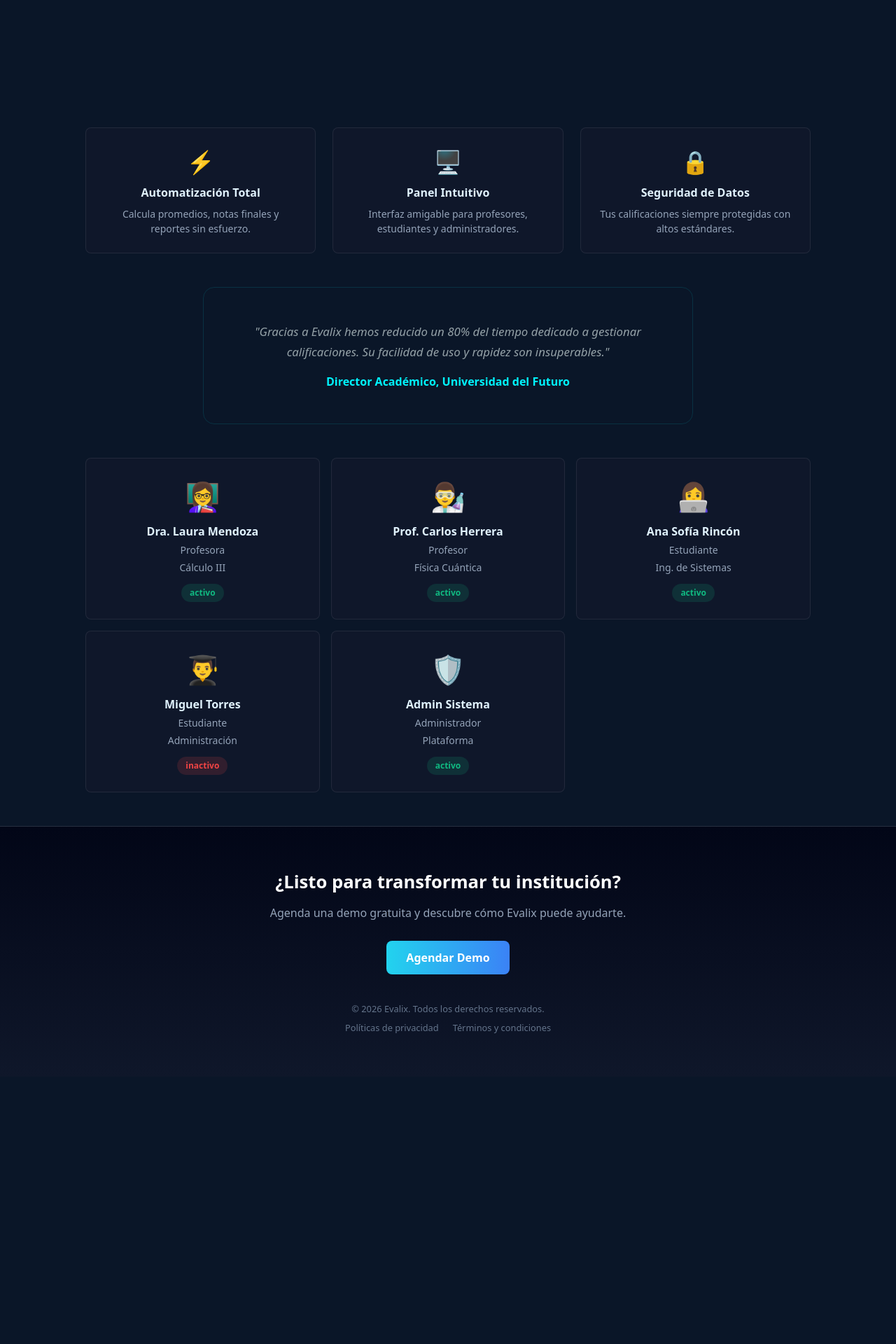
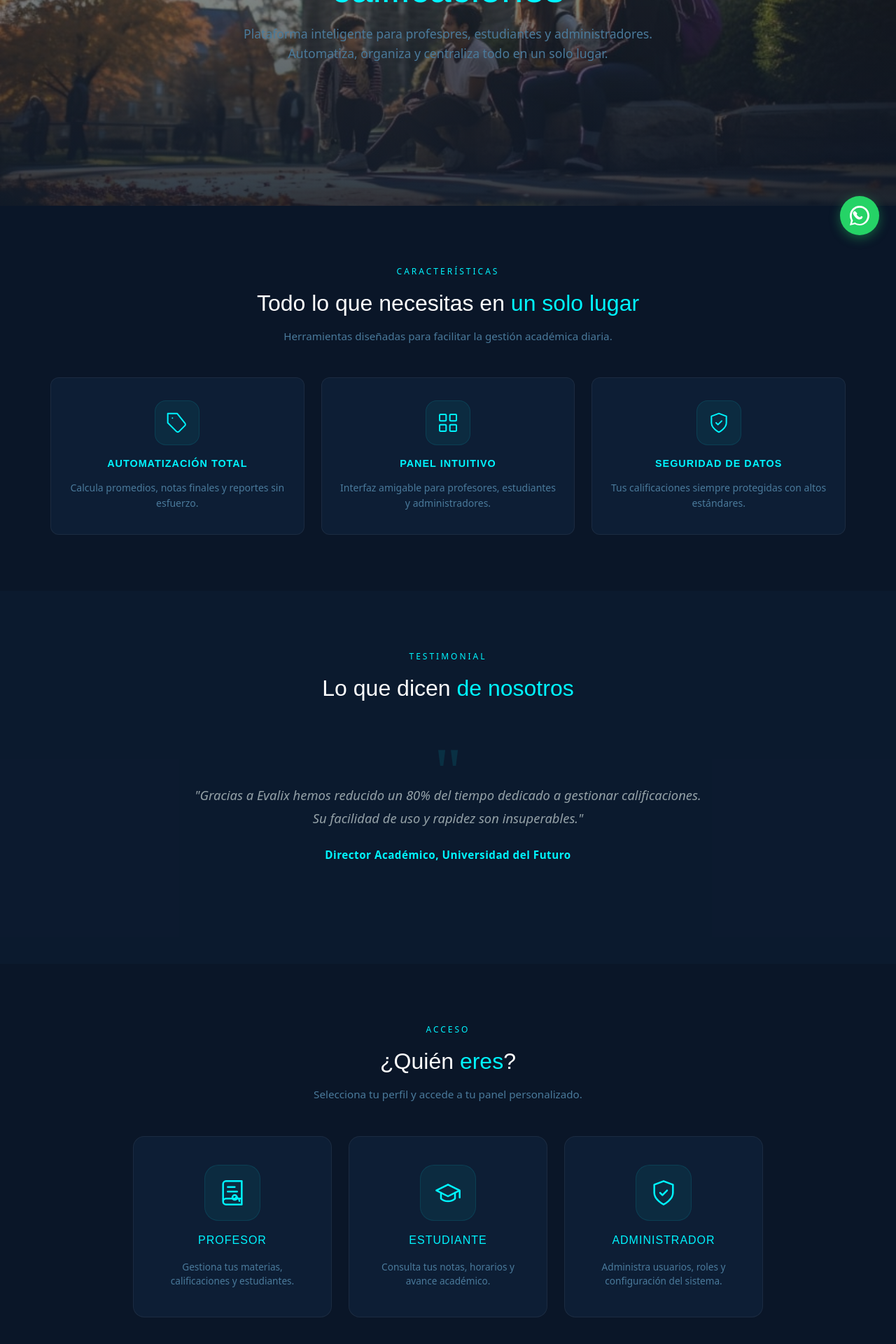
Before and after one commit to Pedro-2493/React-gestion-notas-grupo-8, a React (Vite) app: page / in a window 1280 px wide. Shown: the part 440-2360 px from the top of the page at 70% size. Before the commit the page ends 1978 px from the top, so only its background shows below. Built offline with nearby package versions, Linux system fonts and the light colour scheme.

Commit message:
reestructuracion del home

```diff
--- a/src/App.jsx
+++ b/src/App.jsx
@@ -8,7 +8,7 @@ import LoginPage from "./views/LoginPage";
 import UsuariosList from "./views/UsuariosList";
 import { UsuariosProvider } from "./context/UsuariosContext";
 import EstudiantesDashboard from "./views/EstudiantesDashboard";
-
+import WhatsAppButton from "./components/WhatsAppButton";
 
 const App = () => {
   return (
@@ -23,6 +23,7 @@ const App = () => {
         <Route path="/usuarios" element={<UsuariosList />} />
       </Routes>
       <Footer />
+      <WhatsAppButton />
     </UsuariosProvider>
   );
 };
--- a/src/components/CaracteristicaCard.jsx
+++ b/src/components/CaracteristicaCard.jsx
@@ -3,7 +3,7 @@ import styles from './CaracteristicaCard.module.css';
 function CaracteristicaCard({ icono, titulo, descripcion }) {
   return (
     <div className={styles.featureCard}>
-      <span>{icono}</span>
+      <div className={styles.iconWrap}>{icono}</div>
       <h3>{titulo}</h3>
       <p>{descripcion}</p>
     </div>
--- a/src/components/CaracteristicaCard.module.css
+++ b/src/components/CaracteristicaCard.module.css
@@ -1,36 +1,54 @@
 .featureCard {
-  padding: 1.5rem;
-  border-radius: 0.5rem;
-  background: #0f172a;
-  border: 1px solid rgba(255, 255, 255, 0.08);
+  background: #0d1e35;
+  border: 1px solid rgba(255, 255, 255, 0.06);
+  border-radius: 12px;
+  padding: 2rem 1.5rem;
   text-align: center;
-  transition: transform 0.2s;
+  transition: transform 0.25s ease, border-color 0.25s ease, box-shadow 0.25s ease;
 }
 
 .featureCard:hover {
-  transform: translateY(-4px);
-  border-color: rgba(34, 211, 238, 0.3);
+  transform: translateY(-6px);
+  border-color: rgba(0, 245, 255, 0.3);
+  box-shadow: 0 8px 30px rgba(0, 245, 255, 0.08);
 }
 
-.featureCard span {
-  font-size: 2rem;
-  display: block;
-  margin-bottom: 0.5rem;
+.iconWrap {
+  width: 64px;
+  height: 64px;
+  display: flex;
+  align-items: center;
+  justify-content: center;
+  margin: 0 auto 1rem;
+  border-radius: 16px;
+  background: rgba(0, 245, 255, 0.06);
+  border: 1px solid rgba(0, 245, 255, 0.1);
+  transition: background 0.25s, border-color 0.25s;
+}
+
+.featureCard:hover .iconWrap {
+  background: rgba(0, 245, 255, 0.1);
+  border-color: rgba(0, 245, 255, 0.25);
 }
 
 .featureCard h3 {
+  font-family: 'Orbitron', sans-serif;
   font-weight: 600;
-  margin-bottom: 0.5rem;
-  color: #e0f2fe;
+  font-size: 0.9rem;
+  letter-spacing: 1px;
+  text-transform: uppercase;
+  margin-bottom: 0.75rem;
+  color: #00f5ff;
 }
 
 .featureCard p {
   font-size: 0.875rem;
-  color: #94a3b8;
+  color: #4a7a9b;
+  line-height: 1.6;
 }
 
 @media (max-width: 640px) {
   .featureCard {
-    padding: 1rem;
+    padding: 1.5rem 1rem;
   }
 }
--- a/src/components/Navbar.jsx
+++ b/src/components/Navbar.jsx
@@ -23,8 +23,6 @@ function Navbar() {
       <div className={styles.navLinks}>
         <Link to="/" className={styles.navLink}>Inicio</Link>
         <Link to="/login" className={styles.navLink}>Ingresar</Link>
-        <Link to="/docentes" className={styles.navLink}>Docentes</Link>
-        <Link to="/estudiantes" className={styles.navLink}>Estudiantes</Link>
         <Link to="/contacto" className={styles.navLink}>Contacto</Link>
         <Link to="/usuarios" className={styles.navLink}>Usuarios</Link>
       </div>
--- a/src/components/UsuarioCard.module.css
+++ b/src/components/UsuarioCard.module.css
@@ -1,61 +1,74 @@
 .usuarioCard {
+  background: #0d1e35;
+  border: 1px solid rgba(255, 255, 255, 0.06);
+  border-radius: 12px;
   padding: 1.5rem;
-  border-radius: 0.5rem;
-  background: #0f172a;
-  border: 1px solid rgba(255, 255, 255, 0.08);
   text-align: center;
-  transition: transform 0.2s;
+  transition: transform 0.25s ease, border-color 0.25s ease, box-shadow 0.25s ease;
 }
 
 .usuarioCard:hover {
   transform: translateY(-4px);
-  border-color: rgba(34, 211, 238, 0.3);
+  border-color: rgba(0, 245, 255, 0.3);
+  box-shadow: 0 8px 30px rgba(0, 245, 255, 0.08);
 }
 
 .avatar {
-  font-size: 2.5rem;
+  font-size: 3rem;
   display: block;
-  margin-bottom: 0.5rem;
+  margin-bottom: 0.75rem;
 }
 
 .usuarioCard h3 {
-  font-weight: 600;
+  font-weight: 700;
+  font-size: 1rem;
   margin-bottom: 0.25rem;
   color: #e0f2fe;
 }
 
 .rol {
-  font-size: 0.875rem;
-  color: #94a3b8;
+  font-size: 0.8rem;
+  color: #00f5ff;
+  letter-spacing: 1px;
+  text-transform: uppercase;
   margin-bottom: 0.25rem;
+  font-weight: 600;
 }
 
 .materia {
-  font-size: 0.875rem;
-  color: #94a3b8;
-  margin-bottom: 0.75rem;
+  font-size: 0.85rem;
+  color: #4a7a9b;
+  margin-bottom: 1rem;
 }
 
 .estado {
   display: inline-block;
-  padding: 0.25rem 0.75rem;
+  padding: 0.25rem 1rem;
   border-radius: 9999px;
-  font-size: 0.75rem;
-  font-weight: 600;
+  font-size: 0.7rem;
+  font-weight: 700;
+  letter-spacing: 0.5px;
+  text-transform: uppercase;
 }
 
 .activo {
-  background: rgba(16, 185, 129, 0.15);
+  background: rgba(16, 185, 129, 0.12);
   color: #10b981;
+  border: 1px solid rgba(16, 185, 129, 0.2);
 }
 
 .inactivo {
-  background: rgba(239, 68, 68, 0.15);
+  background: rgba(239, 68, 68, 0.12);
   color: #ef4444;
+  border: 1px solid rgba(239, 68, 68, 0.2);
 }
 
 @media (max-width: 640px) {
   .usuarioCard {
-    padding: 1rem;
+    padding: 1.25rem;
+  }
+
+  .avatar {
+    font-size: 2.5rem;
   }
 }
--- /dev/null
+++ b/src/components/WhatsAppButton.jsx
@@ -0,0 +1,25 @@
+import styles from './WhatsAppButton.module.css'
+
+const WHATSAPP_NUMBER = ''
+const WHATSAPP_MESSAGE = 'Hola, quiero más información sobre Evalix'
+
+function WhatsAppButton() {
+  const whatsappUrl = `https://api.whatsapp.com/send?phone=${WHATSAPP_NUMBER}&text=${encodeURIComponent(WHATSAPP_MESSAGE)}`
+
+  return (
+    <a
+      href={whatsappUrl}
+      target="_blank"
+      rel="noopener noreferrer"
+      className={styles.whatsapp}
+      aria-label="Contactar por WhatsApp"
+    >
+      <svg viewBox="0 0 32 32" fill="white" className={styles.icon}>
+        <path d="M16 0C7.2 0 0 7.2 0 16c0 2.8 0.8 5.6 2 8L0 32l8.4-2c2.4 1.2 4.8 2 7.6 2 8.8 0 16-7.2 16-16S24.8 0 16 0z m0 29.6c-2.4 0-4.8-0.8-6.8-2l-0.4-0.4-5.2 1.6 1.6-5.2-0.4-0.4C4 22.4 3.2 19.6 3.2 16c0-7.2 5.6-12.8 12.8-12.8S28.8 8.8 28.8 16 23.2 29.6 16 29.6z" />
+        <path d="M22.4 18.8c-0.4-0.4-2.4-1.2-2.8-1.6s-0.8-0.4-1.2 0c-0.4 0.4-1.2 1.6-1.6 1.6-0.4 0-0.8 0-1.2-0.4-1.6-0.8-3.2-2-4-3.6-0.4-0.4 0-0.8 0-1.2 0.4-0.4 0.4-0.8 0.4-1.2s-0.4-0.8-0.8-1.2c-0.4-0.4-2-2-2.4-2.4s-1.2-0.4-1.6 0c-0.8 0.8-2 1.6-2 3.2 0 1.2 0.8 2.4 1.2 3.2 1.6 2.8 3.6 5.2 6.4 6.4 1.2 0.4 2 0.8 3.2 0.8 1.6 0 3.2-0.8 4-2 0.8-1.2 0.8-2 0.4-2.4z" />
+      </svg>
+    </a>
+  )
+}
+
+export default WhatsAppButton
--- /dev/null
+++ b/src/components/WhatsAppButton.module.css
@@ -0,0 +1,39 @@
+.whatsapp {
+  position: fixed;
+  bottom: 1.5rem;
+  right: 1.5rem;
+  width: 56px;
+  height: 56px;
+  border-radius: 50%;
+  background: #25d366;
+  display: flex;
+  align-items: center;
+  justify-content: center;
+  box-shadow: 0 4px 16px rgba(37, 211, 102, 0.4);
+  transition: transform 0.25s ease, box-shadow 0.25s ease;
+  z-index: 999;
+}
+
+.whatsapp:hover {
+  transform: scale(1.1);
+  box-shadow: 0 6px 24px rgba(37, 211, 102, 0.6);
+}
+
+.icon {
+  width: 28px;
+  height: 28px;
+}
+
+@media (max-width: 640px) {
+  .whatsapp {
+    width: 48px;
+    height: 48px;
+    bottom: 1rem;
+    right: 1rem;
+  }
+
+  .icon {
+    width: 24px;
+    height: 24px;
+  }
+}
--- a/src/data/caracteristicas.js
+++ /dev/null
@@ -1,5 +0,0 @@
-export const caracteristicasData = [
-  { id: 1, icono: "⚡", titulo: "Automatización Total",  descripcion: "Calcula promedios, notas finales y reportes sin esfuerzo." },
-  { id: 2, icono: "🖥️", titulo: "Panel Intuitivo",       descripcion: "Interfaz amigable para profesores, estudiantes y administradores." },
-  { id: 3, icono: "🔒", titulo: "Seguridad de Datos",    descripcion: "Tus calificaciones siempre protegidas con altos estándares." },
-]
--- /dev/null
+++ b/src/data/caracteristicas.jsx
@@ -0,0 +1,37 @@
+export const caracteristicasData = [
+  {
+    id: 1,
+    icono: (
+      <svg width="32" height="32" viewBox="0 0 24 24" fill="none" stroke="#00f5ff" strokeWidth="1.5" strokeLinecap="round" strokeLinejoin="round">
+        <path d="M12 2H2v10l9.29 9.29a2 2 0 0 0 2.83 0l6.17-6.17a2 2 0 0 0 0-2.83L12 2Z" />
+        <path d="M7 7h.01" />
+      </svg>
+    ),
+    titulo: "Automatización Total",
+    descripcion: "Calcula promedios, notas finales y reportes sin esfuerzo."
+  },
+  {
+    id: 2,
+    icono: (
+      <svg width="32" height="32" viewBox="0 0 24 24" fill="none" stroke="#00f5ff" strokeWidth="1.5" strokeLinecap="round" strokeLinejoin="round">
+        <rect x="3" y="3" width="7" height="7" rx="1" />
+        <rect x="14" y="3" width="7" height="7" rx="1" />
+        <rect x="3" y="14" width="7" height="7" rx="1" />
+        <rect x="14" y="14" width="7" height="7" rx="1" />
+      </svg>
+    ),
+    titulo: "Panel Intuitivo",
+    descripcion: "Interfaz amigable para profesores, estudiantes y administradores."
+  },
+  {
+    id: 3,
+    icono: (
+      <svg width="32" height="32" viewBox="0 0 24 24" fill="none" stroke="#00f5ff" strokeWidth="1.5" strokeLinecap="round" strokeLinejoin="round">
+        <path d="M12 22s8-4 8-10V5l-8-3-8 3v7c0 6 8 10 8 10z" />
+        <path d="M9 12l2 2 4-4" />
+      </svg>
+    ),
+    titulo: "Seguridad de Datos",
+    descripcion: "Tus calificaciones siempre protegidas con altos estándares."
+  },
+]
--- a/src/views/Home.jsx
+++ b/src/views/Home.jsx
@@ -1,31 +1,80 @@
 import { useState } from 'react'
-import { usuariosData } from '../data/usuarios'
-import { caracteristicasData } from '../data/caracteristicas'
+import { Link } from 'react-router-dom'
+import { caracteristicasData } from '../data/caracteristicas.jsx'
 import CaracteristicaCard from '../components/CaracteristicaCard'
-import UsuarioCard from '../components/UsuarioCard'
 import styles from './Home.module.css'
+import heroBg from '../images/universidad.jpg'
 
-
-
-
+const roles = [
+  {
+    id: 'profesor',
+    icono: (
+      <svg width="40" height="40" viewBox="0 0 24 24" fill="none" stroke="#00f5ff" strokeWidth="1.5" strokeLinecap="round" strokeLinejoin="round">
+        <path d="M4 19.5v-15A2.5 2.5 0 0 1 6.5 2H20v20H6.5a2.5 2.5 0 0 1 0-5H20" />
+        <path d="M8 7h6" />
+        <path d="M8 11h8" />
+        <circle cx="14" cy="16" r="2" />
+        <path d="M18 19a3 3 0 0 0-3-3" />
+      </svg>
+    ),
+    titulo: 'Profesor',
+    descripcion: 'Gestiona tus materias, calificaciones y estudiantes.',
+  },
+  {
+    id: 'estudiante',
+    icono: (
+      <svg width="40" height="40" viewBox="0 0 24 24" fill="none" stroke="#00f5ff" strokeWidth="1.5" strokeLinecap="round" strokeLinejoin="round">
+        <path d="M22 10v6M2 10l10-5 10 5-10 5z" />
+        <path d="M6 12v5c3 3 9 3 12 0v-5" />
+      </svg>
+    ),
+    titulo: 'Estudiante',
+    descripcion: 'Consulta tus notas, horarios y avance académico.',
+  },
+  {
+    id: 'administrador',
+    icono: (
+      <svg width="40" height="40" viewBox="0 0 24 24" fill="none" stroke="#00f5ff" strokeWidth="1.5" strokeLinecap="round" strokeLinejoin="round">
+        <path d="M12 22s8-4 8-10V5l-8-3-8 3v7c0 6 8 10 8 10z" />
+        <path d="M9 12l2 2 4-4" />
+      </svg>
+    ),
+    titulo: 'Administrador',
+    descripcion: 'Administra usuarios, roles y configuración del sistema.',
+  },
+]
 
 function Home() {
-  const [usuarios, setUsuarios] = useState(usuariosData)
-  const [caracteristicas, setCaracteristicas] = useState(caracteristicasData)
+  const [caracteristicas] = useState(caracteristicasData)
 
   return (
     <main>
 
-      {/* HERO — viene de <section class="section__h1"> */}
-      <section className={styles.hero}>
+      <section className={styles.hero} style={{ backgroundImage: `url(${heroBg})` }}>
+        <div className={styles.heroOverlay}></div>
+        <div className={styles.heroContent}>
+          <span className={styles.heroTag}>Evalix</span>
           <h1 className={styles.heroTitle}>
-          Optimiza la gestión de calificaciones
+            Optimiza la <span className={styles.heroTitleAccent}>gestión de calificaciones</span>
           </h1>
-        <p className={styles.heroSub}>bienvenidos al futuro.</p>
+          <p className={styles.heroSub}>
+            Plataforma inteligente para profesores, estudiantes y administradores.
+            Automatiza, organiza y centraliza todo en un solo lugar.
+          </p>
+        </div>
       </section>
 
-      {/* CARACTERÍSTICAS — viene de los 3 divs .caracteristicas */}
-      <section className={styles.featuresGrid}>
+      <section className={styles.section}>
+        <div className={styles.sectionHeader}>
+          <span className={styles.sectionTag}>Características</span>
+          <h2 className={styles.sectionTitle}>
+            Todo lo que necesitas en <span>un solo lugar</span>
+          </h2>
+          <p className={styles.sectionDesc}>
+            Herramientas diseñadas para facilitar la gestión académica diaria.
+          </p>
+        </div>
+        <div className={styles.featuresGrid}>
           {caracteristicas.map((item) => (
             <CaracteristicaCard
               key={item.id}
@@ -34,10 +83,17 @@ function Home() {
               descripcion={item.descripcion}
             />
           ))}
+        </div>
       </section>
 
-      {/* TESTIMONIAL — viene de <section id="testimonial"> */}
-      <section className={styles.testimonial}>
+      <section className={styles.sectionAlt}>
+        <div className={styles.sectionHeader}>
+          <span className={styles.sectionTag}>Testimonial</span>
+          <h2 className={styles.sectionTitle}>
+            Lo que dicen <span>de nosotros</span>
+          </h2>
+        </div>
+        <div className={styles.testimonial}>
           <p className={styles.testimonialText}>
             "Gracias a Evalix hemos reducido un 80% del tiempo dedicado
             a gestionar calificaciones. Su facilidad de uso y rapidez
@@ -46,20 +102,28 @@ function Home() {
           <span className={styles.testimonialAuthor}>
             Director Académico, Universidad del Futuro
           </span>
+        </div>
       </section>
 
-      {/* USUARIOS — sección nueva con mock data */}
-      <section className={styles.usuariosGrid}>
-        {usuarios.map((usuario) => (
-          <UsuarioCard
-            key={usuario.id}
-            avatar={usuario.avatar}
-            nombre={usuario.nombre}
-            rol={usuario.rol}
-            materia={usuario.materia}
-            estado={usuario.estado}
-          />
+      <section className={styles.section}>
+        <div className={styles.sectionHeader}>
+          <span className={styles.sectionTag}>Acceso</span>
+          <h2 className={styles.sectionTitle}>
+            ¿Quién <span>eres</span>?
+          </h2>
+          <p className={styles.sectionDesc}>
+            Selecciona tu perfil y accede a tu panel personalizado.
+          </p>
+        </div>
+        <div className={styles.rolesGrid}>
+          {roles.map((rol) => (
+            <Link key={rol.id} to={`/login?rol=${rol.id}`} className={styles.roleCard}>
+              <div className={styles.roleIcon}>{rol.icono}</div>
+              <h3 className={styles.roleTitle}>{rol.titulo}</h3>
+              <p className={styles.roleDesc}>{rol.descripcion}</p>
+            </Link>
           ))}
+        </div>
       </section>
 
     </main>
--- a/src/views/Home.module.css
+++ b/src/views/Home.module.css
@@ -1,164 +1,255 @@
-/* HERO*/
 .hero {
-  min-height: 60vh;
+  position: relative;
+  min-height: 80vh;
   display: flex;
   flex-direction: column;
   align-items: center;
   justify-content: center;
   text-align: center;
-  padding: 4rem 2rem;
+  padding: 6rem 2rem;
+  background-size: cover;
+  background-position: center;
+  background-repeat: no-repeat;
+  overflow: hidden;
+}
+
+.heroOverlay {
+  position: absolute;
+  inset: 0;
+  background: linear-gradient(
+    to bottom,
+    rgba(10, 22, 40, 0.75) 0%,
+    rgba(10, 22, 40, 0.5) 50%,
+    rgba(10, 22, 40, 0.85) 100%
+  );
+  pointer-events: none;
+}
+
+.heroContent {
+  position: relative;
+  z-index: 1;
+  max-width: 800px;
+}
+
+.heroTag {
+  display: inline-block;
+  padding: 0.4rem 1.2rem;
+  border: 1px solid rgba(0, 245, 255, 0.3);
+  border-radius: 9999px;
+  font-size: 0.8rem;
+  color: #00f5ff;
+  letter-spacing: 2px;
+  text-transform: uppercase;
+  margin-bottom: 1.5rem;
 }
 
 .heroTitle {
   font-family: 'Orbitron', sans-serif;
-  font-size: clamp(1.8rem, 5vw, 3rem);
+  font-size: clamp(2rem, 5vw, 3.5rem);
+  color: #ffffff;
+  line-height: 1.2;
+  margin-bottom: 1rem;
+}
+
+.heroTitleAccent {
   color: #00f5ff;
-  text-shadow: 0 0 20px rgba(0, 245, 255, 0.5);
-  margin-bottom: 1rem;
 }
 
 .heroSub {
   font-size: 1.1rem;
   color: #4a7a9b;
-  letter-spacing: 2px;
+  line-height: 1.6;
+  max-width: 600px;
+  margin: 0 auto 2rem;
 }
 
-/* CARACTERÍSTICAS*/
+.section {
+  padding: 5rem 2rem;
+  max-width: 1200px;
+  margin: 0 auto;
+}
+
+.sectionAlt {
+  background: rgba(13, 30, 53, 0.5);
+  padding: 5rem 2rem;
+}
+
+.sectionHeader {
+  text-align: center;
+  margin-bottom: 3rem;
+}
+
+.sectionTag {
+  display: inline-block;
+  font-size: 0.75rem;
+  color: #00f5ff;
+  letter-spacing: 3px;
+  text-transform: uppercase;
+  margin-bottom: 0.75rem;
+}
+
+.sectionTitle {
+  font-family: 'Orbitron', sans-serif;
+  font-size: clamp(1.5rem, 3vw, 2rem);
+  color: #ffffff;
+  margin: 0;
+}
+
+.sectionTitle span {
+  color: #00f5ff;
+}
+
+.sectionDesc {
+  color: #4a7a9b;
+  font-size: 0.95rem;
+  margin-top: 0.75rem;
+  max-width: 600px;
+  margin-left: auto;
+  margin-right: auto;
+}
+
 .featuresGrid {
   display: grid;
-  grid-template-columns: repeat(auto-fit, minmax(260px, 1fr));
+  grid-template-columns: repeat(auto-fit, minmax(280px, 1fr));
   gap: 1.5rem;
-  max-width: 1100px;
-  margin: 0 auto;
-  padding: 3rem 2rem;
 }
 
-.featureCard {
-  background: #0a1628;
-  border: 1px solid rgba(0, 245, 255, 0.2);
-  border-radius: 12px;
-  padding: 2rem;
-  transition: transform 0.25s ease, border-color 0.25s ease;
+.testimonial {
+  max-width: 800px;
+  margin: 0 auto;
+  padding: 4rem 2rem;
+  text-align: center;
+  position: relative;
 }
 
-.featureCard:hover {
-  transform: translateY(-6px);
-  border-color: #00f5ff;
-}
-
-.featureCard span {
-  font-size: 2rem;
-}
-
-.featureCard h3 {
-  font-family: 'Orbitron', sans-serif;
-  color: #00f5ff;
-  margin: 0.75rem 0 0.5rem;
-  font-size: 0.9rem;
-  letter-spacing: 1px;
-  text-transform: uppercase;
-}
-
-.featureCard p {
-  color: #4a7a9b;
-  font-size: 0.9rem;
-  line-height: 1.6;
-}
-/*#747bff*/
-/* TESTIMONIAL */
-.testimonial {
-  max-width: 700px;
-  margin: 0 auto;
-  padding: 3rem 2rem;
-  text-align: center;
-  border: 1px solid rgba(0, 245, 255, 0.12);
-  border-radius: 16px;
+.testimonial::before {
+  content: '"';
+  position: absolute;
+  top: 0;
+  left: 50%;
+  transform: translateX(-50%);
+  font-size: 6rem;
+  color: rgba(0, 245, 255, 0.1);
+  font-family: Georgia, serif;
+  line-height: 1;
 }
 
 .testimonialText {
-  font-size: 1.05rem;
+  font-size: 1.15rem;
   color: #94a1a7;
   font-style: italic;
-  line-height: 1.75;
-  margin-bottom: 1rem;
+  line-height: 1.8;
+  margin-bottom: 1.5rem;
+  position: relative;
 }
 
 .testimonialAuthor {
-  font-weight: bold;
+  font-weight: 700;
+  color: #00f5ff;
+  font-size: 0.95rem;
+  letter-spacing: 0.5px;
+}
+
+.rolesGrid {
+  display: grid;
+  grid-template-columns: repeat(3, 1fr);
+  gap: 1.5rem;
+  max-width: 900px;
+  margin: 0 auto;
+}
+
+.roleCard {
+  background: #0d1e35;
+  border: 1px solid rgba(255, 255, 255, 0.06);
+  border-radius: 16px;
+  padding: 2.5rem 1.5rem;
+  text-align: center;
+  display: flex;
+  flex-direction: column;
+  align-items: center;
+  gap: 1rem;
+  text-decoration: none;
+  color: inherit;
+  transition: transform 0.25s ease, border-color 0.25s ease, box-shadow 0.25s ease;
+}
+
+.roleCard:hover {
+  transform: translateY(-8px);
+  border-color: rgba(0, 245, 255, 0.3);
+  box-shadow: 0 8px 30px rgba(0, 245, 255, 0.1);
+}
+
+.roleIcon {
+  width: 80px;
+  height: 80px;
+  display: flex;
+  align-items: center;
+  justify-content: center;
+  border-radius: 20px;
+  background: rgba(0, 245, 255, 0.06);
+  border: 1px solid rgba(0, 245, 255, 0.1);
+  transition: background 0.25s, border-color 0.25s;
+}
+
+.roleCard:hover .roleIcon {
+  background: rgba(0, 245, 255, 0.1);
+  border-color: rgba(0, 245, 255, 0.25);
+}
+
+.roleTitle {
+  font-family: 'Orbitron', sans-serif;
   font-size: 1rem;
   color: #00f5ff;
+  letter-spacing: 1px;
+  text-transform: uppercase;
+  margin: 0;
 }
 
-/* USUARIOS */
-.usuariosGrid {
-  display: grid;
-  grid-template-columns: repeat(auto-fit, minmax(260px, 1fr));
-  gap: 1rem;
-  max-width: 1100px;
-  margin: 3rem auto;
-  padding: 0 2rem;
+.roleDesc {
+  color: #4a7a9b;
+  font-size: 0.85rem;
+  line-height: 1.5;
+  margin: 0;
+  max-width: 200px;
 }
 
-.usuarioCard {
-  background: #0a1628;
-  border: 1px solid rgba(0, 245, 255, 0.15);
-  border-radius: 12px;
-  padding: 1.25rem;
-  display: flex;
-  flex-direction: column;
-  gap: 4px;
-  transition: border-color 0.25s ease;
-}
+@media (max-width: 768px) {
+  .hero {
+    min-height: 50vh;
+    padding: 4rem 1.5rem;
+  }
 
-.usuarioCard:hover {
-  border-color: #00f5ff;
-}/**/
+  .section,
+  .sectionAlt {
+    padding: 3rem 1.5rem;
+  }
 
-.usuarioCard span:first-child {
-  font-size: 2rem;
-}
+  .featuresGrid {
+    grid-template-columns: 1fr;
+  }
 
-.usuarioCard h3 {
-  color: #e0f2fe;
-  font-size: 0.95rem;
-  margin-top: 0.5rem;
-}
-
-.usuarioCard p {
-  color: #4a7a9b;
-  font-size: 0.82rem;
+  .rolesGrid {
+    grid-template-columns: 1fr;
+    max-width: 400px;
+  }
 }
 
 @media (max-width: 640px) {
   .hero {
     min-height: 40vh;
+    padding: 3rem 1rem;
+  }
+
+  .section,
+  .sectionAlt {
     padding: 2rem 1rem;
   }
 
-  .heroTitle {
-    font-size: clamp(1.4rem, 6vw, 1.8rem);
-  }
-
-  .heroSub {
-    font-size: 0.95rem;
-  }
-
-  .featuresGrid {
-    padding: 2rem 1rem;
-    gap: 1rem;
-  }
-
   .testimonial {
-    padding: 2rem 1rem;
-    margin: 0 1rem;
+    padding: 3rem 1rem;
   }
 
   .testimonialText {
-    font-size: 0.9rem;
-  }
-
-  .usuariosGrid {
-    padding: 0 1rem;
-    margin: 2rem auto;
+    font-size: 1rem;
   }
 }
```
Also changed, not shown: src/views/LoginPage.jsx (+5 -2 lines), src/images/universidad.jpg (added). Lines whose indentation alone changed are shown as unchanged.
